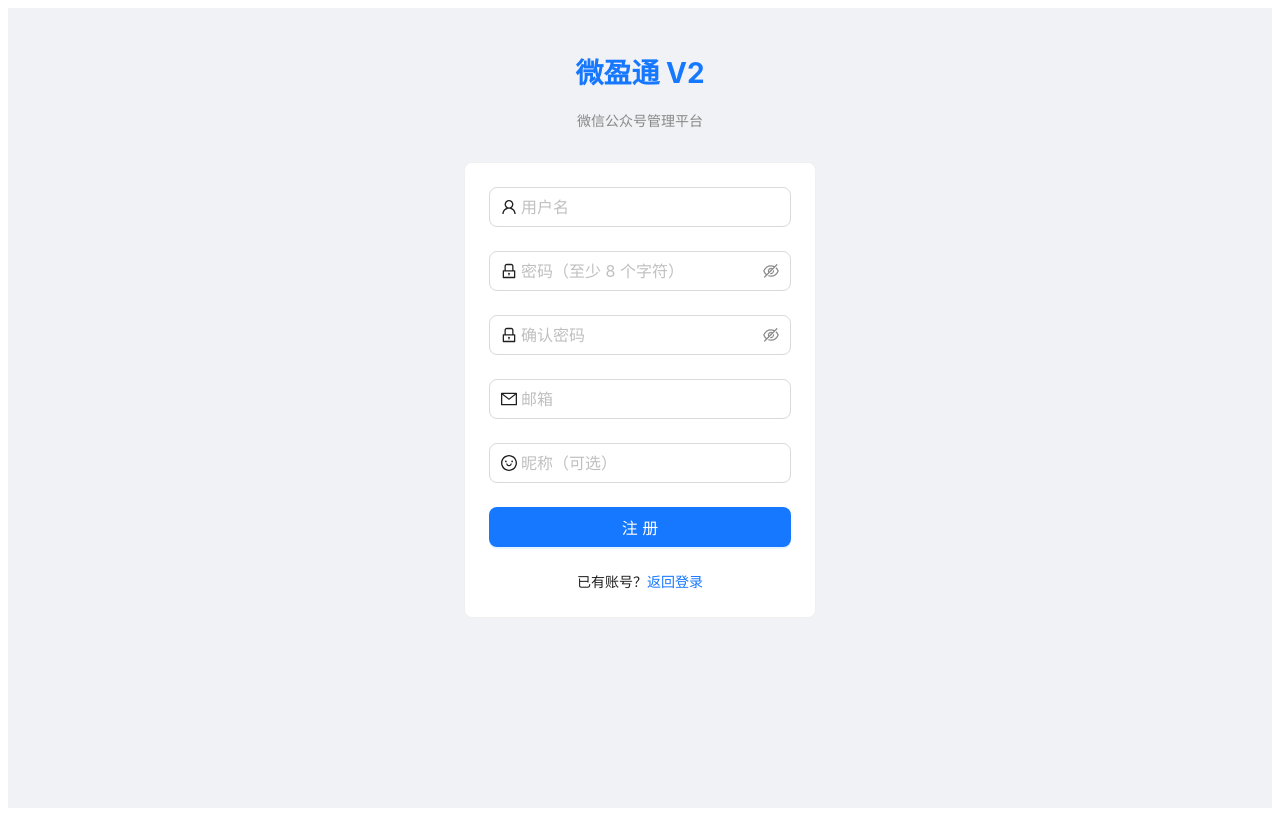
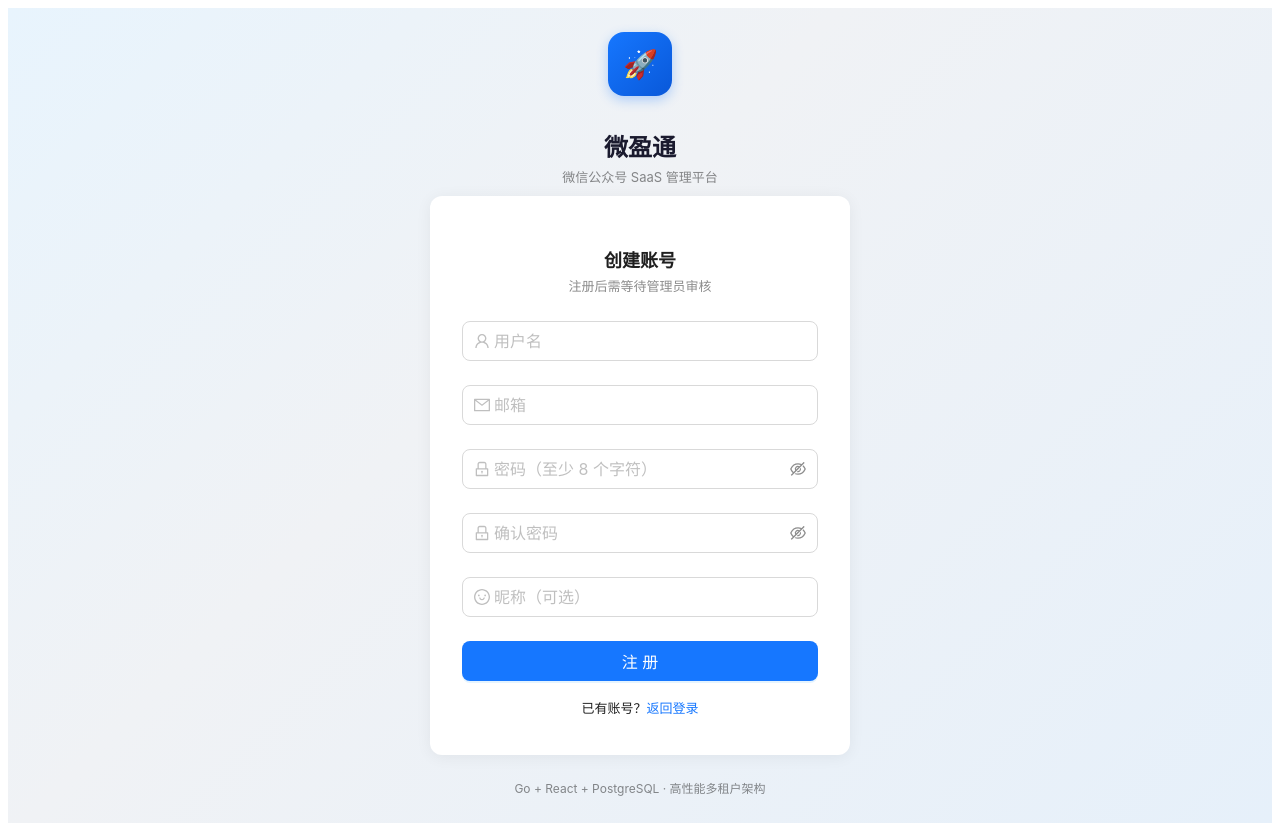
Before and after one commit to tattotatto/weiyeston, a React (Vite) app in the folder web/admin/: page /register in a window 1280 px wide. Built offline with nearby package versions, Linux system fonts and the light colour scheme.

Commit message:
重新设计登录/注册页面: 简洁卡片风格·渐变背景·品牌Logo

```diff
--- a/web/admin/src/layouts/AuthLayout.tsx
+++ b/web/admin/src/layouts/AuthLayout.tsx
@@ -1,7 +1,8 @@
 import { Outlet } from 'react-router-dom';
-import { Layout } from 'antd';
+import { Layout, Typography } from 'antd';
 
 const { Content } = Layout;
+const { Text } = Typography;
 
 function AuthLayout() {
   return (
@@ -10,18 +11,47 @@ function AuthLayout() {
       display: 'flex',
       alignItems: 'center',
       justifyContent: 'center',
-      background: '#f0f2f5',
+      background: 'linear-gradient(135deg, #e8f4fd 0%, #f0f2f5 40%, #e6f0fa 100%)',
+      padding: 24,
     }}>
       <Content style={{
-        maxWidth: 400,
+        maxWidth: 420,
         width: '100%',
-        padding: 24,
       }}>
-        <div style={{ textAlign: 'center', marginBottom: 32 }}>
-          <h1 style={{ fontSize: 28, color: '#1677ff' }}>微盈通 V2</h1>
-          <p style={{ color: '#888' }}>微信公众号管理平台</p>
+        {/* Logo + Brand */}
+        <div style={{ textAlign: 'center', marginBottom: 8 }}>
+          <div style={{
+            width: 64, height: 64, borderRadius: 16,
+            background: 'linear-gradient(135deg, #1677ff, #0958d9)',
+            display: 'inline-flex', alignItems: 'center', justifyContent: 'center',
+            fontSize: 28, color: '#fff', marginBottom: 16,
+            boxShadow: '0 4px 12px rgba(22,119,255,0.3)',
+          }}>
+            🚀
+          </div>
+          <h1 style={{ fontSize: 24, fontWeight: 700, color: '#1a1a2e', marginBottom: 4 }}>
+            微盈通
+          </h1>
+          <Text type="secondary" style={{ fontSize: 13 }}>
+            微信公众号 SaaS 管理平台
+          </Text>
         </div>
-        <Outlet />
+
+        {/* Card */}
+        <div style={{
+          background: '#fff',
+          borderRadius: 12,
+          padding: '36px 32px',
+          boxShadow: '0 2px 16px rgba(0,0,0,0.06)',
+        }}>
+          <Outlet />
+        </div>
+
+        <div style={{ textAlign: 'center', marginTop: 24 }}>
+          <Text type="secondary" style={{ fontSize: 12 }}>
+            Go + React + PostgreSQL · 高性能多租户架构
+          </Text>
+        </div>
       </Content>
     </Layout>
   );
--- a/web/admin/src/pages/Login.tsx
+++ b/web/admin/src/pages/Login.tsx
@@ -1,75 +1,70 @@
 import { useState } from 'react';
-import { Form, Input, Button, Card, message } from 'antd';
+import { Link, useNavigate } from 'react-router-dom';
+import { Form, Input, Button, Checkbox, Typography, message } from 'antd';
 import { UserOutlined, LockOutlined } from '@ant-design/icons';
-import { useNavigate } from 'react-router-dom';
+import { login as loginApi } from '@/api/auth';
+import { useAuthStore } from '@/stores/authStore';
 import { setToken, setRefreshToken } from '@/utils/token';
-import { useAuthStore } from '@/stores/authStore';
-import { login as loginApi } from '@/api/auth';
 
-interface LoginFormValues {
-  username: string;
-  password: string;
-}
+const { Text } = Typography;
 
 function Login() {
+  const [loading, setLoading] = useState(false);
   const navigate = useNavigate();
   const [form] = Form.useForm();
-  const [loading, setLoading] = useState(false);
-  const storeLogin = useAuthStore((state) => state.login);
+  const storeLogin = useAuthStore((s) => s.login);
 
-  const handleSubmit = async (values: LoginFormValues) => {
+  const handleSubmit = async (values: { username: string; password: string }) => {
     setLoading(true);
     try {
       const res = await loginApi(values);
       const { access_token, refresh_token, user } = res.data;
-
       setToken(access_token);
-      setRefreshToken(refresh_token);
+      if (refresh_token) setRefreshToken(refresh_token);
       storeLogin(access_token, user);
-
       message.success(`欢迎回来，${user.nickname || user.username}`);
       navigate('/dashboard', { replace: true });
-    } catch (err: unknown) {
-      const axiosError = err as { response?: { data?: { msg?: string } } };
-      const msg = axiosError.response?.data?.msg || '登录失败，请重试';
-      message.error(msg);
+    } catch {
+      message.error('用户名或密码错误');
     } finally {
       setLoading(false);
     }
   };
 
   return (
-    <Card>
-      <Form
-        form={form}
-        onFinish={handleSubmit}
-        size="large"
-      >
-        <Form.Item
-          name="username"
-          rules={[{ required: true, message: '请输入用户名' }]}
-        >
-          <Input
-            prefix={<UserOutlined />}
-            placeholder="用户名"
-          />
+    <div>
+      <h2 style={{ fontSize: 18, fontWeight: 600, marginBottom: 4, textAlign: 'center' }}>
+        欢迎登录
+      </h2>
+      <Text type="secondary" style={{ display: 'block', textAlign: 'center', marginBottom: 24, fontSize: 13 }}>
+        请输入您的账号密码
+      </Text>
+
+      <Form form={form} onFinish={handleSubmit} size="large" autoComplete="off">
+        <Form.Item name="username" rules={[{ required: true, message: '请输入用户名' }]}>
+          <Input prefix={<UserOutlined style={{ color: '#bfbfbf' }} />} placeholder="用户名" />
         </Form.Item>
-        <Form.Item
-          name="password"
-          rules={[{ required: true, message: '请输入密码' }]}
-        >
-          <Input.Password
-            prefix={<LockOutlined />}
-            placeholder="密码"
-          />
+
+        <Form.Item name="password" rules={[{ required: true, message: '请输入密码' }]}>
+          <Input.Password prefix={<LockOutlined style={{ color: '#bfbfbf' }} />} placeholder="密码" />
         </Form.Item>
-        <Form.Item>
+
+        <Form.Item style={{ marginBottom: 12 }}>
+          <div style={{ display: 'flex', justifyContent: 'space-between', alignItems: 'center' }}>
+            <Form.Item name="remember" valuePropName="checked" noStyle>
+              <Checkbox style={{ fontSize: 13 }}>记住密码</Checkbox>
+            </Form.Item>
+            <Link to="/register" style={{ fontSize: 13 }}>还没有账号？立即注册</Link>
+          </div>
+        </Form.Item>
+
+        <Form.Item style={{ marginBottom: 0 }}>
           <Button type="primary" htmlType="submit" loading={loading} block>
-            登录
+            立即登录
           </Button>
         </Form.Item>
       </Form>
-    </Card>
+    </div>
   );
 }
 
--- a/web/admin/src/pages/Register.tsx
+++ b/web/admin/src/pages/Register.tsx
@@ -1,23 +1,19 @@
 import { useState } from 'react';
-import { Form, Input, Button, Card, message } from 'antd';
+import { Link, useNavigate } from 'react-router-dom';
+import { Form, Input, Button, Typography, message } from 'antd';
 import { UserOutlined, LockOutlined, MailOutlined, SmileOutlined } from '@ant-design/icons';
-import { useNavigate, Link } from 'react-router-dom';
 import { register } from '@/api/auth';
 
-interface RegisterFormValues {
-  username: string;
-  password: string;
-  confirmPassword: string;
-  email: string;
-  nickname?: string;
-}
+const { Text } = Typography;
 
 function Register() {
+  const [loading, setLoading] = useState(false);
   const navigate = useNavigate();
   const [form] = Form.useForm();
-  const [loading, setLoading] = useState(false);
 
-  const handleSubmit = async (values: RegisterFormValues) => {
+  const handleSubmit = async (values: {
+    username: string; password: string; email: string; nickname?: string;
+  }) => {
     setLoading(true);
     try {
       await register({
@@ -26,96 +22,73 @@ function Register() {
         email: values.email,
         nickname: values.nickname || undefined,
       });
-      message.success('注册成功，请等待管理员审核');
+      message.success('注册成功，请等待管理员审核后登录');
       navigate('/login', { replace: true });
     } catch (err: unknown) {
-      const axiosError = err as { response?: { data?: { msg?: string } } };
-      const msg = axiosError.response?.data?.msg || '注册失败，请重试';
-      message.error(msg);
+      const e = err as { response?: { data?: { msg?: string } } };
+      message.error(e.response?.data?.msg || '注册失败');
     } finally {
       setLoading(false);
     }
   };
 
   return (
-    <Card>
-      <Form
-        form={form}
-        onFinish={handleSubmit}
-        size="large"
-      >
-        <Form.Item
-          name="username"
-          rules={[{ required: true, message: '请输入用户名' }]}
-        >
-          <Input
-            prefix={<UserOutlined />}
-            placeholder="用户名"
-          />
+    <div>
+      <h2 style={{ fontSize: 18, fontWeight: 600, marginBottom: 4, textAlign: 'center' }}>
+        创建账号
+      </h2>
+      <Text type="secondary" style={{ display: 'block', textAlign: 'center', marginBottom: 24, fontSize: 13 }}>
+        注册后需等待管理员审核
+      </Text>
+
+      <Form form={form} onFinish={handleSubmit} size="large" autoComplete="off">
+        <Form.Item name="username" rules={[{ required: true, message: '请输入用户名' }]}>
+          <Input prefix={<UserOutlined style={{ color: '#bfbfbf' }} />} placeholder="用户名" />
         </Form.Item>
-        <Form.Item
-          name="password"
-          rules={[
+
+        <Form.Item name="email" rules={[
+          { required: true, message: '请输入邮箱' },
+          { type: 'email', message: '邮箱格式不正确' },
+        ]}>
+          <Input prefix={<MailOutlined style={{ color: '#bfbfbf' }} />} placeholder="邮箱" />
+        </Form.Item>
+
+        <Form.Item name="password" rules={[
           { required: true, message: '请输入密码' },
           { min: 8, message: '密码至少 8 个字符' },
-          ]}
-        >
-          <Input.Password
-            prefix={<LockOutlined />}
-            placeholder="密码（至少 8 个字符）"
-          />
+        ]}>
+          <Input.Password prefix={<LockOutlined style={{ color: '#bfbfbf' }} />} placeholder="密码（至少 8 个字符）" />
         </Form.Item>
-        <Form.Item
-          name="confirmPassword"
-          dependencies={['password']}
-          rules={[
+
+        <Form.Item name="confirmPassword" dependencies={['password']} rules={[
           { required: true, message: '请确认密码' },
           ({ getFieldValue }) => ({
             validator(_, value) {
-                if (!value || getFieldValue('password') === value) {
-                  return Promise.resolve();
-                }
+              if (!value || getFieldValue('password') === value) return Promise.resolve();
               return Promise.reject(new Error('两次输入的密码不一致'));
             },
           }),
-          ]}
-        >
-          <Input.Password
-            prefix={<LockOutlined />}
-            placeholder="确认密码"
-          />
+        ]}>
+          <Input.Password prefix={<LockOutlined style={{ color: '#bfbfbf' }} />} placeholder="确认密码" />
         </Form.Item>
-        <Form.Item
-          name="email"
-          rules={[
-            { required: true, message: '请输入邮箱' },
-            { type: 'email', message: '邮箱格式不正确' },
-          ]}
-        >
-          <Input
-            prefix={<MailOutlined />}
-            placeholder="邮箱"
-          />
+
+        <Form.Item name="nickname" rules={[{ max: 50, message: '昵称不能超过 50 个字符' }]}>
+          <Input prefix={<SmileOutlined style={{ color: '#bfbfbf' }} />} placeholder="昵称（可选）" />
         </Form.Item>
-        <Form.Item
-          name="nickname"
-          rules={[{ max: 50, message: '昵称不能超过 50 个字符' }]}
-        >
-          <Input
-            prefix={<SmileOutlined />}
-            placeholder="昵称（可选）"
-          />
-        </Form.Item>
-        <Form.Item>
+
+        <Form.Item style={{ marginBottom: 0 }}>
           <Button type="primary" htmlType="submit" loading={loading} block>
             注册
           </Button>
         </Form.Item>
-        <div style={{ textAlign: 'center' }}>
+
+        <div style={{ textAlign: 'center', marginTop: 16 }}>
+          <Text style={{ fontSize: 13 }}>
             已有账号？<Link to="/login">返回登录</Link>
+          </Text>
         </div>
       </Form>
-    </Card>
+    </div>
   );
 }
 
```
Lines whose indentation alone changed are shown as unchanged.
